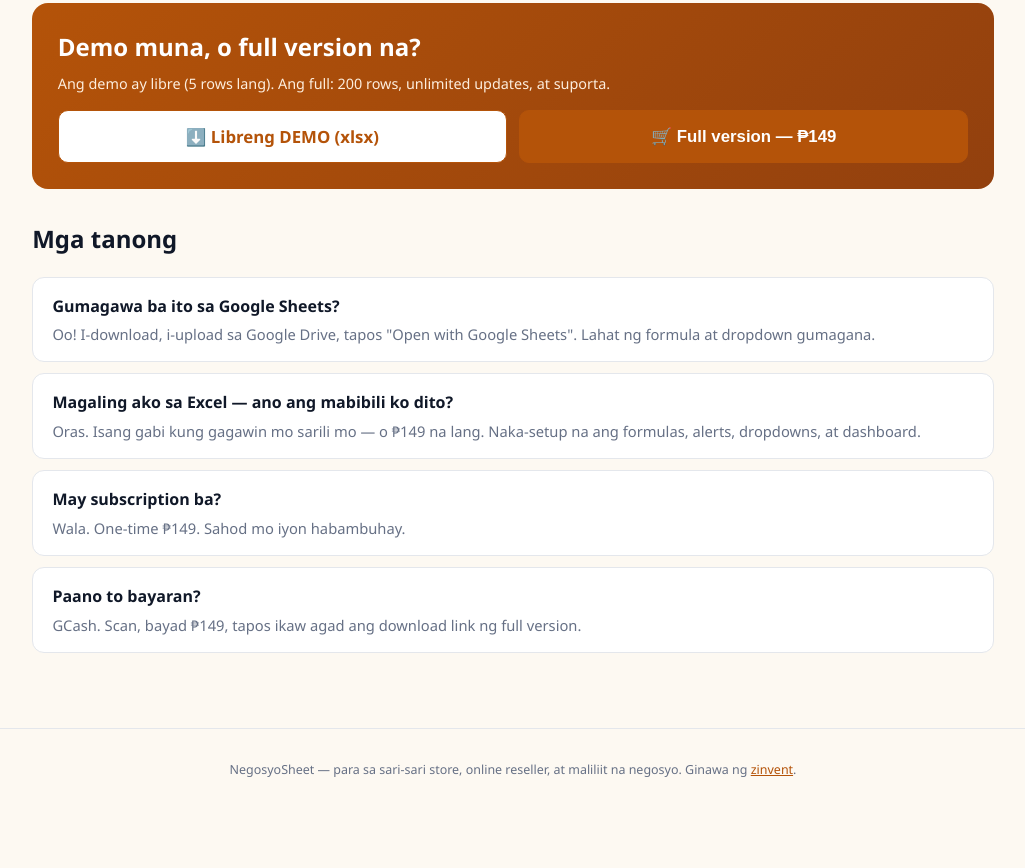
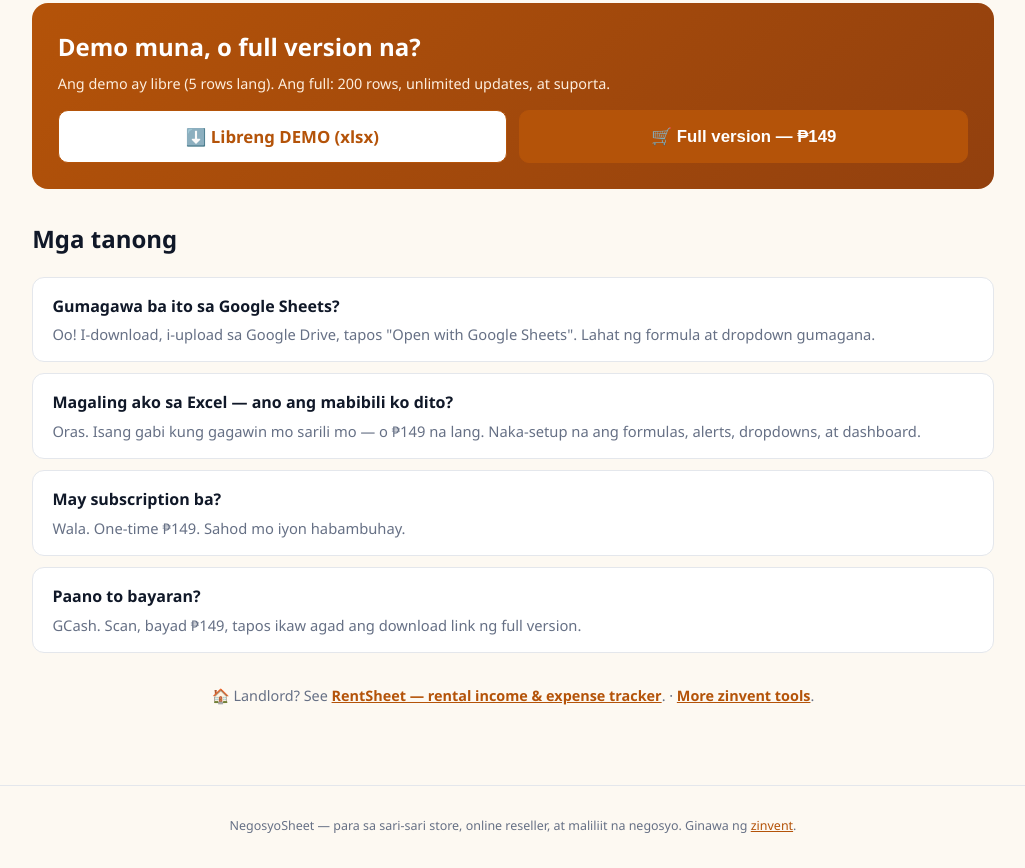
Before and after one commit to MakaveliMachiavelli/negosyosheet, a plain HTML site: page index.html in a window 1280 px wide. Shown: the part 1114-1982 px from the top of the page, without its empty margins (127-1152 px from the left). Before the commit the page ends 1925 px from the top, so only its background shows below. Drawn offline with Linux system fonts and the light colour scheme.

Commit message:
cross-sell RentSheet

```diff
--- a/index.html
+++ b/index.html
@@ -76,6 +76,7 @@
     <div class="faq-item"><h3>May subscription ba?</h3><p>Wala. One-time ₱149. Sahod mo iyon habambuhay.</p></div>
     <div class="faq-item"><h3>Paano to bayaran?</h3><p>GCash. Scan, bayad ₱149, tapos ikaw agad ang download link ng full version.</p></div>
   </section>
+  <section class="cross-sell" style="text-align:center;margin:2rem 0 0;"><p>🏠 Landlord? See <a href="https://makavelimachiavelli.github.io/rentsheet/">RentSheet — rental income &amp; expense tracker</a>. · <a href="https://makavelimachiavelli.github.io/">More zinvent tools</a>.</p></section>
 </main>
 
 <footer class="site-footer">
--- a/style.css
+++ b/style.css
@@ -75,3 +75,5 @@ input:focus{outline:2px solid #fdeede;border-color:var(--amber)}
 
 .site-footer{border-top:1px solid var(--line);margin-top:2.5rem;padding:1.2rem;text-align:center;color:var(--muted);font-size:.78rem}
 .site-footer a{color:var(--amber)}
+.cross-sell{color:var(--muted);font-size:.9rem}
+.cross-sell a{color:var(--amber);font-weight:700}
```
Also changed, not shown: 2 other files.
